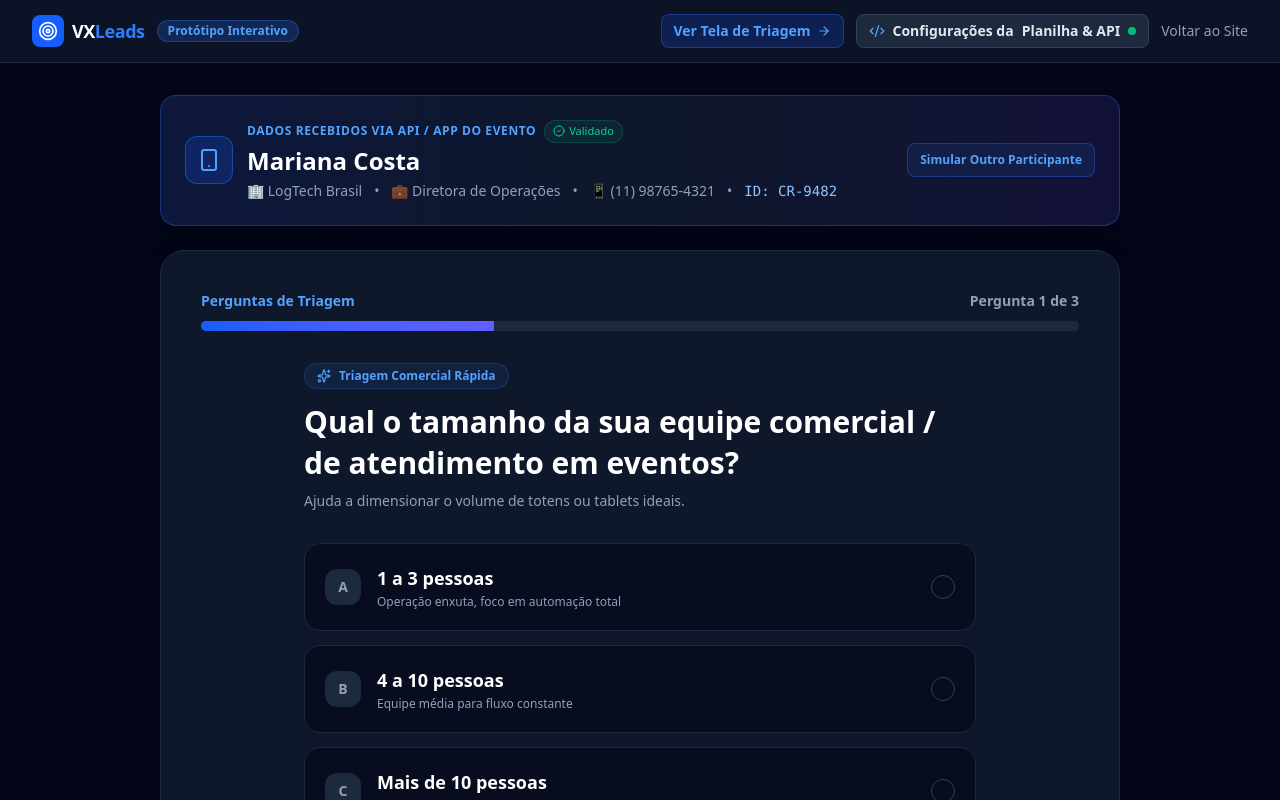
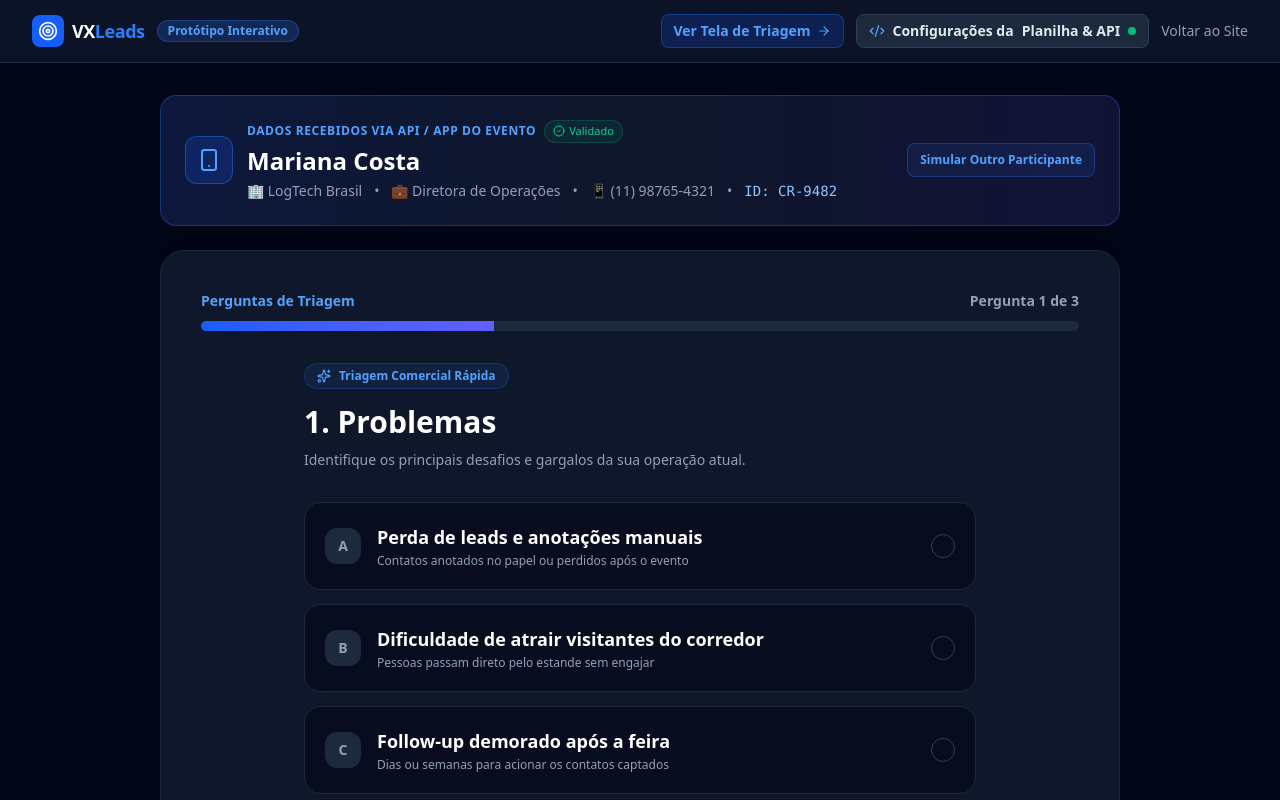
Before and after one commit to paranhosmkt/VXleads, a React (Vite) app: page /prototipo-roleta in a window 1280 px wide. Shown: the top 800 px of the page. Built offline with nearby package versions, Linux system fonts and the light colour scheme; a web font is replaced by a local one.

Commit message:
feat: update qualification questions and tracking
Refactor the triage questions in PrototypeRoulette to focus on specific operational pain points and solutions. Updated data structure and URL parameters to ensure consistent tracking of responses in external lead systems.

```diff
--- a/src/lib/base44.ts
+++ b/src/lib/base44.ts
@@ -17,6 +17,8 @@ export interface Base44LeadPayload {
   produtos?: string;
   opcoesTriagem?: string;
   respostasTriagem?: string;
+  problemas?: string;
+  possiveisSolucoes?: string;
   webhookCallback?: string;
 }
 
@@ -133,6 +135,17 @@ export function buildBase44ReturnUrl(payload: Base44LeadPayload): string {
   }
   if (payload.respostasTriagem) {
     p.set('respostas_triagem', payload.respostasTriagem);
+    p.set('triagem', payload.respostasTriagem);
+  }
+  if (payload.problemas) {
+    p.set('problemas', payload.problemas);
+    p.set('problema', payload.problemas);
+    p.set('pergunta_1', payload.problemas);
+  }
+  if (payload.possiveisSolucoes) {
+    p.set('possiveis_solucoes', payload.possiveisSolucoes);
+    p.set('solucoes', payload.possiveisSolucoes);
+    p.set('pergunta_2', payload.possiveisSolucoes);
   }
 
   return urlObj.toString();
--- a/src/pages/PrototypeRoulette.tsx
+++ b/src/pages/PrototypeRoulette.tsx
@@ -96,35 +96,35 @@ interface Question {
 const QUESTIONS: Question[] = [
   {
     id: 1,
-    title: 'Qual o tamanho da sua equipe comercial / de atendimento em eventos?',
-    subtitle: 'Ajuda a dimensionar o volume de totens ou tablets ideais.',
+    title: '1. Problemas',
+    subtitle: 'Identifique os principais desafios e gargalos da sua operação atual.',
     options: [
-      { id: 'A', label: '1 a 3 pessoas', desc: 'Operação enxuta, foco em automação total' },
-      { id: 'B', label: '4 a 10 pessoas', desc: 'Equipe média para fluxo constante' },
-      { id: 'C', label: 'Mais de 10 pessoas', desc: 'Grande estande com múltiplos promotores' },
-      { id: 'D', label: 'Apenas sócios / diretoria', desc: 'Foco exclusivo em tomadores de decisão' }
+      { id: 'A', label: 'Perda de leads e anotações manuais', desc: 'Contatos anotados no papel ou perdidos após o evento' },
+      { id: 'B', label: 'Dificuldade de atrair visitantes do corredor', desc: 'Pessoas passam direto pelo estande sem engajar' },
+      { id: 'C', label: 'Follow-up demorado após a feira', desc: 'Dias ou semanas para acionar os contatos captados' },
+      { id: 'D', label: 'Falta de qualificação em tempo real', desc: 'Não sabe quem tem poder de compra ou perfil ideal' }
     ]
   },
   {
     id: 2,
-    title: 'Qual o maior obstáculo do seu estande na captação de leads?',
-    subtitle: 'Identifica o gargalo principal do seu funil presencial.',
+    title: '2. Possíveis soluções',
+    subtitle: 'Qual a abordagem ideal para resolver esses gargalos no estande?',
     options: [
-      { id: 'A', label: 'Atrair o visitante do corredor', desc: 'Pessoas passam direto sem parar' },
-      { id: 'B', label: 'Anotações em papel ou crachás perdidos', desc: 'Dados ilegíveis ou esquecidos na mala' },
-      { id: 'C', label: 'Follow-up demorado após a feira', desc: 'Dias para entrar em contato com o lead' },
-      { id: 'D', label: 'Falta de qualificação na hora', desc: 'Não sabe quem tem poder de compra' }
+      { id: 'A', label: 'Gamificação interativa no estande', desc: 'Roleta digital, raspadinha e totem de engajamento' },
+      { id: 'B', label: 'Integração direta com CRM / Base44', desc: 'Sincronização imediata dos dados dos visitantes' },
+      { id: 'C', label: 'Triagem e qualificação comercial rápida', desc: 'Perguntas estratégicas antes de entregar o benefício' },
+      { id: 'D', label: 'Automação completa via QR Code / Crachá', desc: 'Leitura rápida de crachás com geração de vouchers' }
     ]
   },
   {
     id: 3,
-    title: 'Qual a previsão do próximo evento ou feira da sua empresa?',
-    subtitle: 'Para mapear o tempo hábil de implantação da gamificação.',
+    title: '3. Código do Voucher',
+    subtitle: 'Confirmação e liberação do código de benefício oficial.',
     options: [
-      { id: 'A', label: 'Próximos 30 a 60 dias', desc: 'Precisamos de solução rápida e pronta' },
-      { id: 'B', label: 'Neste semestre', desc: 'Estamos na fase de planejamento e cotação' },
-      { id: 'C', label: 'Ano que vem', desc: 'Montando o orçamento anual de eventos' },
-      { id: 'D', label: 'Apenas avaliando protótipo', desc: 'Estudando novas tecnologias para o futuro' }
+      { id: 'A', label: 'Voucher Automático Gerado no Sorteio', desc: 'Código exclusivo validado para resgate no estande' },
+      { id: 'B', label: 'Desconto Comercial Especial', desc: 'Condição exclusiva para negociação na feira' },
+      { id: 'C', label: 'Brinde Físico de Participação', desc: 'Retirada imediata com o promotor do estande' },
+      { id: 'D', label: 'Atendimento VIP Prioritário', desc: 'Reunião agendada com especialista técnico' }
     ]
   }
 ];
@@ -154,6 +154,9 @@ export interface LeadSubmission {
   resposta1: string;
   resposta2: string;
   resposta3: string;
+  problemas?: string;
+  possiveisSolucoes?: string;
+  codigoVoucher?: string;
   // Roleta
   premio: string;
   voucher: string;
@@ -301,6 +304,9 @@ export default function PrototypeRoulette() {
       resposta1: answers[1] || 'Não respondeu',
       resposta2: answers[2] || 'Não respondeu',
       resposta3: answers[3] || 'Não respondeu',
+      problemas: answers[1] || 'Não respondeu',
+      possiveisSolucoes: answers[2] || 'Não respondeu',
+      codigoVoucher: voucher,
       premio: prizeName,
       voucher: voucher,
       statusEnvioPlanilha: webhookUrl ? 'Enviado' : 'Simulado'
@@ -355,9 +361,9 @@ export default function PrototypeRoulette() {
       'Cargo',
       'Crachá ID',
       'Origem API',
-      'Pergunta 1 (Tamanho Equipe)',
-      'Pergunta 2 (Gargalo Estande)',
-      'Pergunta 3 (Previsão Evento)',
+      '1. Problemas',
+      '2. Possíveis soluções',
+      '3. Código do Voucher',
       'Prêmio Sorteado',
       'Código Voucher'
     ];
@@ -975,9 +981,9 @@ Content-Type: application/json
                 <div className="bg-slate-950/80 rounded-xl p-3 text-xs space-y-1 font-mono text-slate-300 border border-emerald-500/20">
                   <div><strong>Participante:</strong> {participant.nome} ({participant.empresa} - {participant.cargo})</div>
                   <div><strong>Origem / Crachá:</strong> {participant.origem} / {participant.crachaId}</div>
-                  <div><strong>Tamanho Equipe:</strong> {answers[1]}</div>
-                  <div><strong>Principal Desafio:</strong> {answers[2]}</div>
-                  <div><strong>Momento de Compra:</strong> {answers[3]}</div>
+                  <div><strong>1. Problemas:</strong> {answers[1]}</div>
+                  <div><strong>2. Possíveis soluções:</strong> {answers[2]}</div>
+                  <div><strong>3. Código do Voucher:</strong> {voucherCode}</div>
                   <div className="text-yellow-400 font-bold"><strong>Prêmio Sorteado:</strong> {wonPrize.name} ({voucherCode})</div>
                 </div>
               </div>
@@ -998,7 +1004,9 @@ Content-Type: application/json
                         premio: wonPrize.name,
                         voucher: voucherCode,
                         jogo: 'roleta',
-                        respostasTriagem: `Equipe: ${answers[1] || ''} | Desafio: ${answers[2] || ''} | Momento: ${answers[3] || ''}`,
+                        problemas: answers[1] || '',
+                        possiveisSolucoes: answers[2] || '',
+                        respostasTriagem: `1. Problemas: ${answers[1] || ''} | 2. Possíveis soluções: ${answers[2] || ''} | 3. Código do Voucher: ${voucherCode}`,
                         webhookCallback: participant.webhookCallback
                       });
                     } else {
@@ -1078,9 +1086,9 @@ Content-Type: application/json
                     <th className="py-3 px-3">Data/Hora</th>
                     <th className="py-3 px-3">Visitante (API)</th>
                     <th className="py-3 px-3">Empresa & Cargo</th>
-                    <th className="py-3 px-3">Q1: Tamanho Equipe</th>
-                    <th className="py-3 px-3">Q2: Principal Desafio</th>
-                    <th className="py-3 px-3">Q3: Momento Compra</th>
+                    <th className="py-3 px-3">1. Problemas</th>
+                    <th className="py-3 px-3">2. Possíveis soluções</th>
+                    <th className="py-3 px-3">3. Código do Voucher</th>
                     <th className="py-3 px-3">Prêmio Roleta</th>
                     <th className="py-3 px-3">Voucher</th>
                   </tr>
--- a/src/pages/RoletaPremioPage.tsx
+++ b/src/pages/RoletaPremioPage.tsx
@@ -349,9 +349,9 @@ export default function RoletaPremioPage() {
 
                 <div className="bg-slate-950/80 rounded-xl p-3 text-xs space-y-1 font-mono text-slate-300 border border-emerald-500/20">
                   <div><strong>Participante:</strong> {participant.nome} ({participant.empresa})</div>
-                  <div><strong>Equipe:</strong> {participant.r1}</div>
-                  <div><strong>Desafio:</strong> {participant.r2}</div>
-                  <div><strong>Momento:</strong> {participant.r3}</div>
+                  <div><strong>1. Problemas:</strong> {participant.r1}</div>
+                  <div><strong>2. Possíveis soluções:</strong> {participant.r2}</div>
+                  <div><strong>3. Código do Voucher:</strong> {voucherCode}</div>
                   <div className="text-yellow-400 font-bold"><strong>Prêmio:</strong> {wonPrize.name} ({voucherCode})</div>
                 </div>
               </div>
@@ -371,7 +371,9 @@ export default function RoletaPremioPage() {
                         premio: wonPrize.name,
                         voucher: voucherCode,
                         jogo: 'roleta',
-                        respostasTriagem: `${participant.r1} | ${participant.r2} | ${participant.r3}`,
+                        problemas: participant.r1,
+                        possiveisSolucoes: participant.r2,
+                        respostasTriagem: `1. Problemas: ${participant.r1} | 2. Possíveis soluções: ${participant.r2} | 3. Código do Voucher: ${voucherCode}`,
                         webhookCallback: participant.webhookCallback
                       });
                     } else {
```
